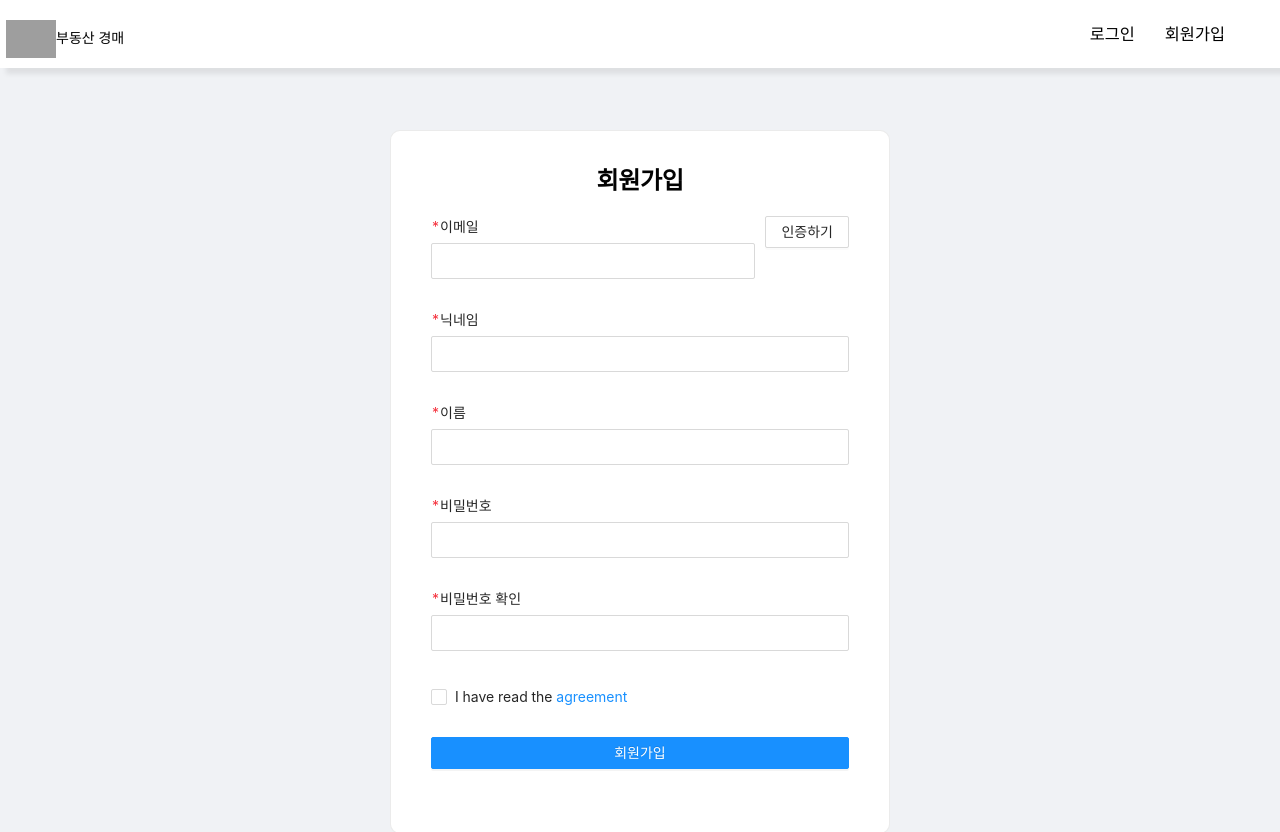
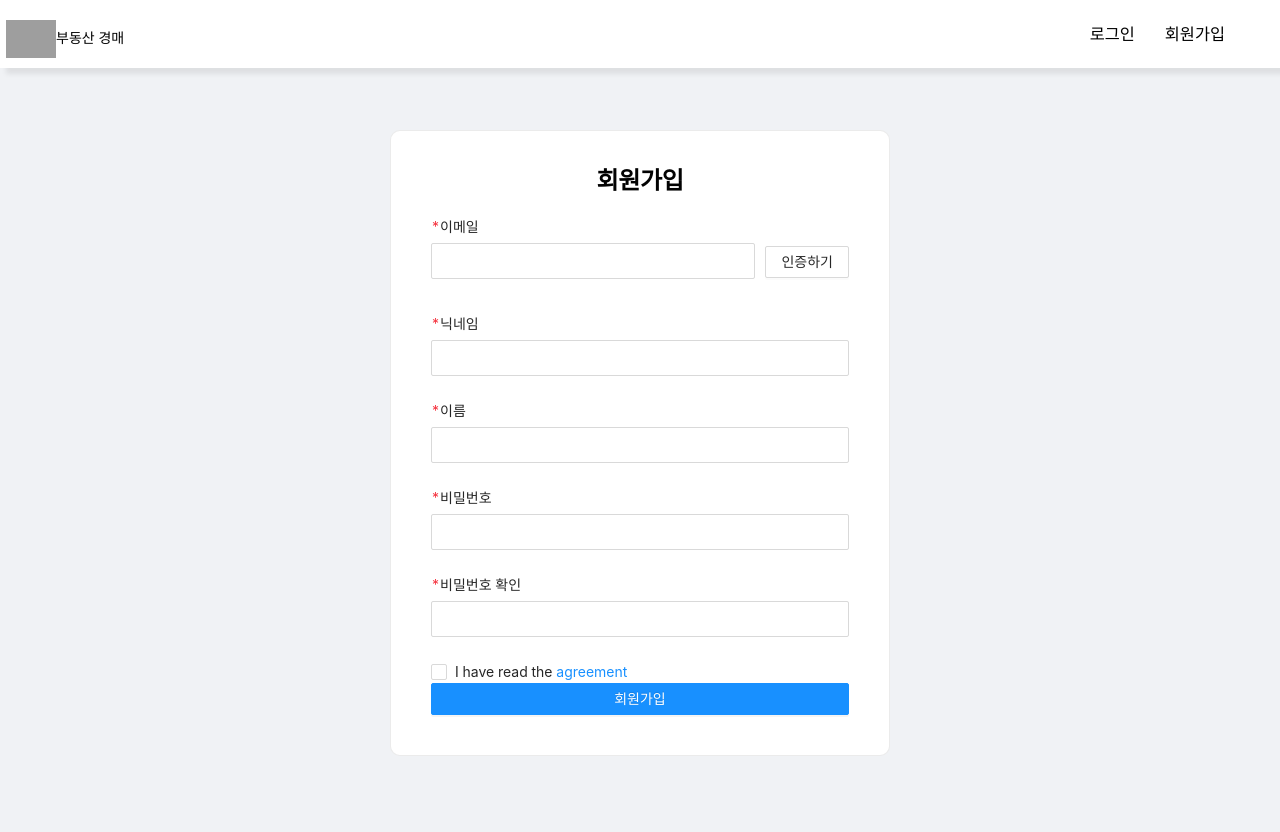
Before and after one commit to kwonth211/Real-Estate-Auction-front, a Next.js app: page /signup in a window 1280 px wide. Shown: the top 832 px of the page. Built offline with nearby package versions, Linux system fonts and the light colour scheme; grey boxes are pictures that could not be loaded.

Commit message:
[add] form validation & signup

```diff
--- /dev/null
+++ b/components/auth/signup/action.ts
@@ -0,0 +1,19 @@
+import { createAsyncThunk, createSlice, PayloadAction } from "@reduxjs/toolkit";
+import { axios } from "@/libs/axios";
+import { formValue } from "./signupForm";
+// import { CourtState } from "./courtSlice";
+
+export const signUp = createAsyncThunk<any, formValue>( // 성공 시 리턴 타입
+  // { rejectValue: MyKnownError } // thunkApi 정의({dispatch?, state?, extra?, rejectValue?})
+  "auth/signup",
+  async ({ email, nickname, name, password }) => {
+    try {
+      const params = { email, nickname, name, password };
+      const { data } = await axios.post(`/auth/signup`, params);
+      debugger;
+      return data;
+    } catch (e) {
+      // return rejectWithValue({ errorMessage: "알 수 없는 에러가 발생했습니다." });
+    }
+  }
+);
--- a/components/auth/signup/signup.tsx
+++ b/components/auth/signup/signup.tsx
@@ -6,12 +6,6 @@ import styled from "styled-components";
 // import Button from '@/components/Button';
 import Layout from "@/components/layout";
 import SignUpForm from "./signupForm";
-// import { saveSignUpForm, temporarySaveSignUpForm, signInAction } from '@/components/auth/action';
-// import { useSession } from '@/hooks/session';
-// import colors from '@/utils/colors';
-// import SignUpForm from './SignUpForm';
-// import SignUpTerm from './SignUpTerm';
-// import TagManager from 'react-gtm-module';
 
 const defaultValue = {
   birthday: null,
@@ -24,18 +18,6 @@ const defaultValue = {
   rePassword: null,
   terms: null,
 };
-
-const Wrapper = styled.div`
-  /* background-color: #f5f5f5; */
-  /* width: 100%;
-  height: 100%; */
-  padding-top: 30px;
-  padding-bottom: 130px;
-  @media (max-width: 640px) {
-    padding-top: 40px;
-    height: auto;
-  }
-`;
 
 const Container = styled.div`
   width: 100%;
@@ -89,14 +71,12 @@ const SignUp = () => {
 
   return (
     <Layout>
-      {/* <Wrapper> */}
       <Container>
         <TitleWrapper>
           <Title>회원가입</Title>
         </TitleWrapper>
         <SignUpForm />
       </Container>
-      {/* </Wrapper> */}
     </Layout>
   );
 };
--- a/components/auth/signup/signupForm.tsx
+++ b/components/auth/signup/signupForm.tsx
@@ -1,7 +1,12 @@
 import React, { useState } from "react";
 import styled from "styled-components";
 import { Form, Select, Checkbox, Button } from "antd";
+import { useForm } from "react-hook-form";
+import { useDispatch, useSelector } from "react-redux";
+
 import Field from "@/components/common/Fields";
+import { email } from "@/libs/validator";
+import { signUp } from "./action";
 
 const { Option } = Select;
 
@@ -17,71 +22,86 @@ const EamilWrapper = styled.div`
     flex: auto;
     margin-right: 10px;
   }
-  input,
   button {
-    // **Todo global css
+    margin-top: 30px;
   }
 `;
 
+const defaultValues = {
+  email: "",
+  nickname: "",
+  name: "",
+  password: "",
+  rePassword: "",
+};
+
+export type formValue = {
+  email: string;
+  nickname: string;
+  name: string;
+  password: string;
+};
+
 const SignupForm = () => {
-  const [form] = Form.useForm();
+  const methods = useForm({
+    defaultValues: defaultValues,
+  });
+  const dispatch = useDispatch();
 
-  const onFinish = (values: any) => {
-    console.log("Received values of form: ", values);
+  const { handleSubmit, errors, control, getValues } = methods;
+
+  const onSubmit = (data: formValue) => {
+    console.log("form data>>>", data);
+    dispatch(signUp(data));
   };
 
-  const [autoCompleteResult, setAutoCompleteResult] = useState<string[]>([]);
+  const checkPasswordFunc = (resetPassword) =>
+    getValues("password") === resetPassword;
 
-  const websiteOptions = autoCompleteResult.map((website) => ({
-    label: website,
-    value: website,
-  }));
+  let rePasswordErrorMessage = "";
+  if (errors.rePassword && errors.rePassword.type === "validate") {
+    rePasswordErrorMessage = "비밀번호가 일치하지 않습니다.";
+  }
 
   return (
-    <Form
-      form={form}
-      name="register"
-      onFinish={onFinish}
-      initialValues={{
-        residence: ["zhejiang", "hangzhou", "xihu"],
-        prefix: "86",
-      }}
-      scrollToFirstError
-    >
+    <form onSubmit={handleSubmit(onSubmit)}>
       <EamilWrapper>
-        <Field label="이메일" required={true} />
+        <Field
+          label="이메일"
+          name="email"
+          required={true}
+          methods={methods}
+          pattern={email}
+        />
         <EmailButton>인증하기</EmailButton>
       </EamilWrapper>
-      <Field label="닉네임" required={true} />
+      <Field label="닉네임" name="nickname" required={true} methods={methods} />
+      <Field label="이름" name="name" required={true} methods={methods} />
+      <Field
+        label="비밀번호"
+        name="password"
+        type="password"
+        minLength={5}
+        required={true}
+        methods={methods}
+      />
+      <Field
+        label="비밀번호 확인"
+        name="rePassword"
+        type="password"
+        errorMessage={rePasswordErrorMessage}
+        required={true}
+        methods={methods}
+        validate={checkPasswordFunc}
+      />
 
-      <Field label="이름" required={true} />
-
-      <Field label="비밀번호" type="password" required={true} />
-
-      <Field label="비밀번호 확인" type="password" required={true} />
-
-      <Form.Item
-        name="agreement"
-        valuePropName="checked"
-        rules={[
-          {
-            validator: (_, value) =>
-              value
-                ? Promise.resolve()
-                : Promise.reject("Should accept agreement"),
-          },
-        ]}
-      >
-        <Checkbox>
-          I have read the <a href="">agreement</a>
-        </Checkbox>
-      </Form.Item>
-      <Form.Item>
-        <SubmitButton type="primary" htmlType="submit">
-          회원가입
-        </SubmitButton>
-      </Form.Item>
-    </Form>
+      <Checkbox>
+        I have read the <a href="">agreement</a>
+      </Checkbox>
+      <SubmitButton type="primary" htmlType="submit">
+        회원가입
+      </SubmitButton>
+    </form>
   );
 };
 
--- /dev/null
+++ b/components/auth/signup/signupSlice.ts
@@ -0,0 +1,45 @@
+import { createSlice } from "@reduxjs/toolkit";
+import { signUp } from "./action";
+
+// import { Court } from "./";
+
+export type SignUpState = {
+  status: string;
+  loading: boolean;
+  error: any;
+};
+
+const initialState: SignUpState = {
+  status: null,
+  loading: false,
+  error: null,
+};
+
+export const authSlicce = createSlice({
+  name: "auth/signup",
+  initialState,
+  reducers: {
+    reset: () => initialState,
+  },
+  extraReducers: (builder) => {
+    builder
+      .addCase(signUp.pending, (state) => {
+        state.error = null;
+        state.loading = true;
+      })
+      .addCase(signUp.fulfilled, (state, { payload }) => {
+        const { status } = payload;
+        state.error = null;
+        state.loading = false;
+        state.status = status;
+      })
+      .addCase(signUp.rejected, (state, { payload }) => {
+        state.error = payload;
+        state.loading = false;
+      });
+  },
+});
+
+export const { reset } = authSlicce.actions;
+
+export default authSlicce.reducer;
--- a/components/common/Fields/InputField.tsx
+++ b/components/common/Fields/InputField.tsx
@@ -1,25 +1,46 @@
 import React from "react";
 import { Input as AntInput } from "antd";
 import styled from "styled-components";
+import { Controller } from "react-hook-form";
+import { Form } from "antd";
 
 const Input = styled(AntInput)`
   height: 36px;
-  margin-bottom: 10px;
+  /* margin-bottom: 10px; */
 `;
 interface props {}
-const InputField = (props) => {
-  const {
-    label,
-    error = false,
-    errorMessage = "* 필수 항목",
-    required = false,
-    type,
-  } = props;
+const InputField = ({ type, name, control, rules }) => {
+  // const {
+  //   label,
+  //   error = false,
+  //   errorMessage = "* 필수 항목",
+  //   required = false,
+  //   type,
+  // } = props;
 
   //   const rules = { required: required };
   /* {error && <Error error={error}>{errorMessage}</Error>} */
 
-  return <Input type={type} />;
+  // return <Controller as={Input} name={name} type={type} control={control} />;
+
+  return (
+    <Controller
+      as={Input}
+      name={name}
+      control={control}
+      rules={rules}
+      // defaultValue={null}
+      type={type}
+      // minLength={minLength}
+      // maxLength={maxLength}
+      placeholder={null}
+      addonAfter={null}
+      disabled={null}
+      border-color={null}
+      suffix={null}
+      onPressEnter={null}
+    />
+  );
 };
 
 export default InputField;
--- a/components/common/Fields/index.tsx
+++ b/components/common/Fields/index.tsx
@@ -1,20 +1,45 @@
 import React from "react";
 import _ from "lodash";
 import styled from "styled-components";
+import { Form } from "antd";
 
 import Label from "./label";
 import InputField from "./InputField";
 
+interface Rules {
+  required?: boolean;
+  pattern?: any;
+  minLength?: number;
+  maxLength?: number;
+  validate?: any;
+  message?: string;
+}
+interface FieldProps extends Rules {
+  label?: string;
+  type?: string;
+  name: string;
+  methods: any;
+  errorMessage?: string;
+}
+
+type ValidateType = "error" | "success" | "warning" | "validating";
+
 const Wrapper = styled.div`
-  margin-bottom: 20px;
+  margin-bottom: 10px;
 `;
 
-interface props {
-  label?: string;
-  type?: string;
-  required?: boolean;
-}
-const Field: React.FC<props> = ({ label, type, required = false }) => {
+const Field: React.FC<FieldProps> = ({
+  label,
+  type,
+  name,
+  methods,
+  pattern,
+  minLength,
+  maxLength,
+  validate,
+  errorMessage,
+  required = false,
+}) => {
   let Field = null;
 
   switch (type) {
@@ -25,46 +50,72 @@ const Field: React.FC<props> = ({ label, type, required = false }) => {
       Field = InputField;
   }
 
-  //   const error = _.get(errors, name);
+  const { errors, control } = methods;
 
-  //   const getErrorMessage = () => {
-  //     // 에러메시지가 입력 된 경우 에러메시지로 반환
-  //     if (errorMessage) {
-  //       return errorMessage;
-  //     }
+  const getErrorConfig = () => {
+    const { type } = _.get(errors, name) || "";
 
-  //     // 에러내에 에러메시지가 있을 경우 에러메시지로 반환
-  //     if (error?.message) {
-  //       return error.message;
-  //     }
+    if (errorMessage) {
+      return {
+        hasFeedback: true,
+        validateStatus: "error" as ValidateType,
+        help: errorMessage,
+      };
+    }
 
-  //     // 에러 메시지 및 에러안에 메시지가 지정이 안되어있을 경우 기본 메시지 입력
-  //     const errorType = error?.type;
-  //     let defaultErrorMessage;
+    switch (type) {
+      case "required":
+        return {
+          hasFeedback: true,
+          validateStatus: "error" as ValidateType,
+          help: "필수 항목입니다.",
+        };
+      case "minLength":
+        return {
+          hasFeedback: true,
+          validateStatus: "error" as ValidateType,
+          help: "최소 몇자리",
+        };
+      case "maxLength":
+        return {
+          hasFeedback: true,
+          validateStatus: "error" as ValidateType,
+          help: "최대 몇자리",
+        };
+      case "pattern":
+        return {
+          hasFeedback: true,
+          validateStatus: "error" as ValidateType,
+          help: "형식이 일치하지 않습니다.",
+        };
+      default:
+        break;
+    }
+  };
 
-  //     switch (errorType) {
-  //       case 'required': {
-  //         defaultErrorMessage = '필수항목';
-  //         break;
-  //       }
-  //     }
+  const rules: Rules = { required: required };
 
-  //     return defaultErrorMessage;
-  //   };
+  if (pattern) {
+    rules.pattern = pattern;
+  }
+  if (minLength) {
+    rules.minLength = minLength;
+  }
+  if (maxLength) {
+    rules.maxLength = maxLength;
+  }
+  if (validate) {
+    rules.validate = validate;
+  }
 
   return (
     <Wrapper>
       {label && <Label required={required}>{label}</Label>}
-      <Field
-        // name={name}
-        required={required}
-        // error={error}
-        // errorMessage={getErrorMessage()}
-        //   placeholder={placeholder}
-        //   defaultValue={defaultValue}
-        //   {...leftProps}
-        //   {...getInputType(type)}
-      />
+      <Form.Item {...getErrorConfig()}>
+        <Field name={name} control={control} rules={rules} />
+      </Form.Item>
+
+      {/* {error && <Error error={error}>{errorMessage}</Error>} */}
     </Wrapper>
   );
 };
--- a/components/court/action.ts
+++ b/components/court/action.ts
@@ -1,9 +1,6 @@
 import { createAsyncThunk, createSlice, PayloadAction } from "@reduxjs/toolkit";
 import { axios } from "../../libs/axios";
 import { CourtState } from "./courtSlice";
-interface MyKnownError {
-  errorMessage: string;
-}
 
 // Types
 
--- a/components/court/courtSlice.ts
+++ b/components/court/courtSlice.ts
@@ -1,5 +1,4 @@
-import { createAsyncThunk, createSlice, PayloadAction } from "@reduxjs/toolkit";
-import { RootState } from "@/components/store/rootReducer";
+import { createSlice } from "@reduxjs/toolkit";
 import { findCourtList } from "./action";
 
 import { Court } from "./";
--- a/components/store/rootReducer.ts
+++ b/components/store/rootReducer.ts
@@ -3,6 +3,7 @@ import { combineReducers } from "@reduxjs/toolkit";
 // Reducers
 import courtReducer from "@/components/court/courtSlice";
 import landReducer from "@/components/land/landSlice";
+import authReducer from "@/components/auth/signup/signupSlice";
 // import todosReducer from 'features/todos/todosSlice'
 // import usersReducer from 'features/users/usersSlice'
 // import visibilityFilterReducer from 'features/visibilityFilter/filtersSlice'
@@ -11,6 +12,7 @@ import landReducer from "@/components/land/landSlice";
 const rootReducer = combineReducers({
   court: courtReducer,
   land: landReducer,
+  auth: authReducer,
 });
 
 export type RootState = ReturnType<typeof rootReducer>;
--- /dev/null
+++ b/libs/validator.ts
@@ -0,0 +1 @@
+export const email = /^(([^<>()\]\\.,;:\s@"]+(\.[^<>()\]\\.,;:\s@"]+)*)|(".+"))@((\[[0-9]{1,3}\.[0-9]{1,3}\.[0-9]{1,3}\.[0-9]{1,3}])|(([a-zA-Z\-0-9]+\.)+[a-zA-Z]{2,}))$/i;
```
Also changed, not shown: components/auth/signin.tsx (+0 -7 lines).
